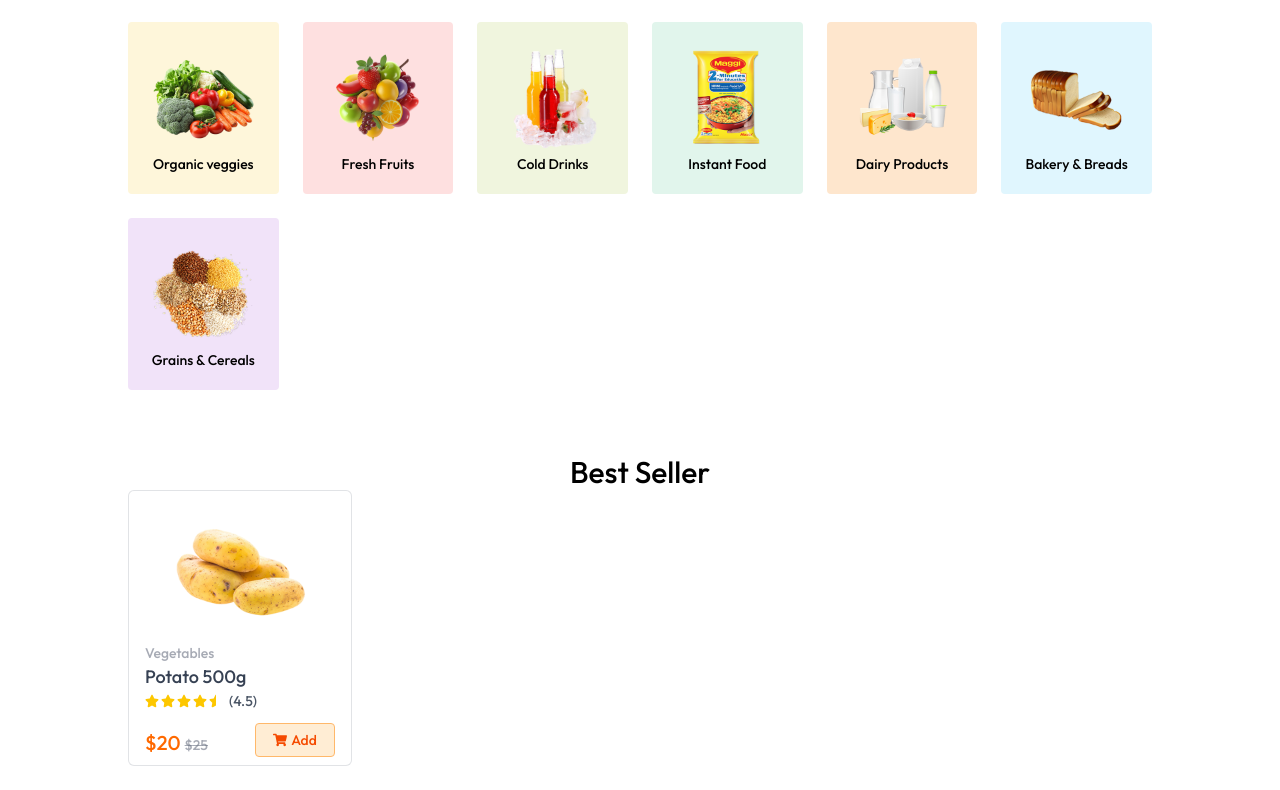
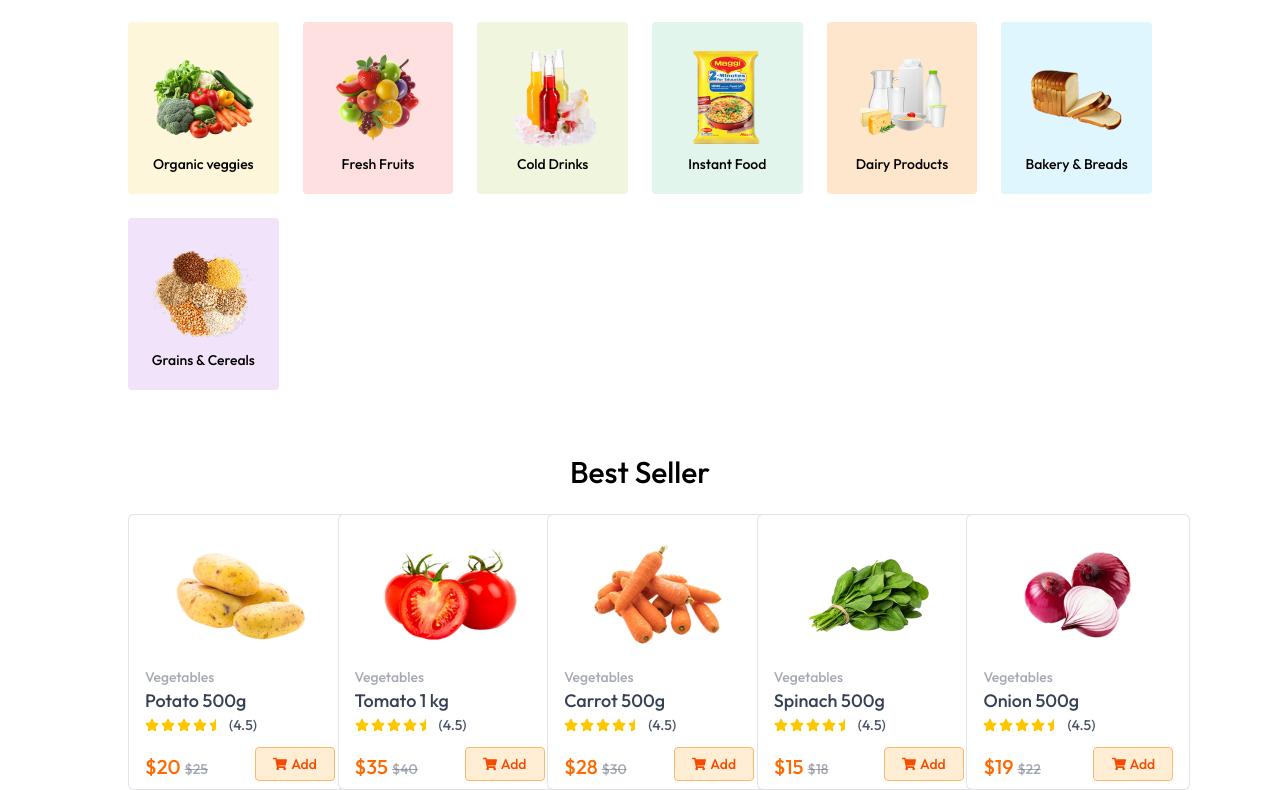
Before and after one commit to mukeshchau407/Grocery-Market, a React (Vite) app in the folder Frontend/: page / in a window 1280 px wide. Shown: the part 697-1487 px from the top of the page. Before the commit the page ends 1463 px from the top, so only its background shows below. Built offline with nearby package versions, Linux system fonts and the light colour scheme.

Commit message:
initial commit

```diff
--- a/Frontend/src/components/BestSeller.jsx
+++ b/Frontend/src/components/BestSeller.jsx
@@ -8,8 +8,13 @@ const BestSeller = () => {
     <div className="mt-16">
       <p className="text-2xl md:text-3xl font-medium text-center">
         Best Seller
-        <div className="">
-          <ProductCard product={products[0]} />
+        <div className="grid grid-cols-2 sm:grid-cols-3 md:grid-cols-4 lg:grid-cols-5 gap-5 md:gap-6 mt-6">
+          {products
+            .filter((product) => product.inStock)
+            .slice(0, 5)
+            .map((product, index) => (
+              <ProductCard key={index} product={product} />
+            ))}
         </div>
       </p>
     </div>
--- a/Frontend/src/components/Categories.jsx
+++ b/Frontend/src/components/Categories.jsx
@@ -7,7 +7,7 @@ const Categories = () => {
   return (
     <div className="mt-16">
       <p className="text-2xl md:text-3xl font-medium text-center">Categories</p>
-      <div className="grid grid-col-2 sm:grid-cols-3 md:grid-cols-5 lg:grid-cols-6 xl:grid-col-7 mt-6 gap-6 ">
+      <div className="grid grid-col-2 sm:grid-cols-3 md:grid-cols-5 lg:grid-cols-6 xl:grid-col-7 mt-6 gap-3 md:gap-6 ">
         {categories.map((category, index) => (
           <div
             key={index}
```
